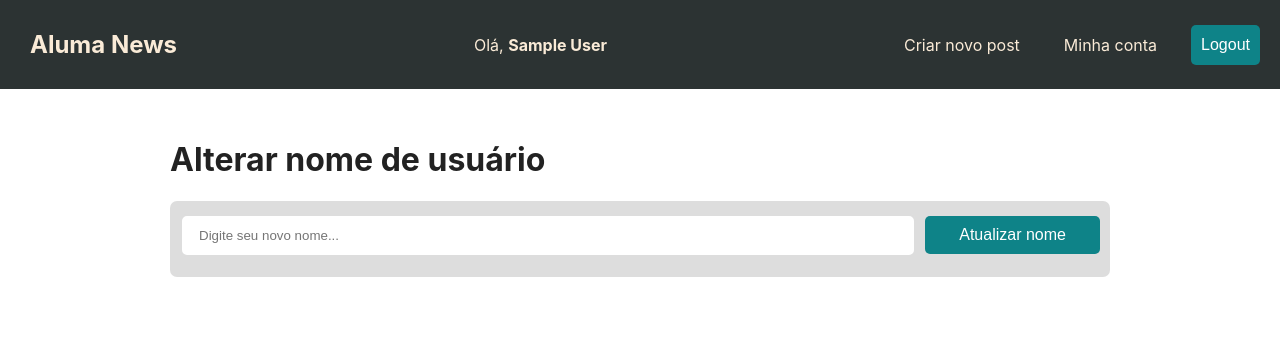
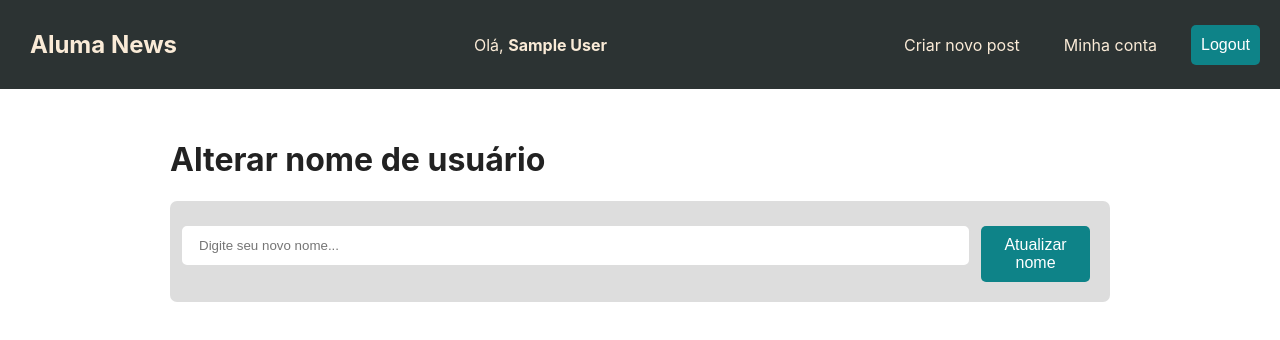
Before and after one commit to mateusslezinsky/projeto-prog-web, a React (Create React App) app: page /user in a window 1280 px wide. Shown: the top 340 px of the page. Built offline with nearby package versions, Linux system fonts and the light colour scheme; no server answers; the database is empty; sample sign-in values are in the browser's storage.

Commit message:
augusto
# fix comment button

```diff
--- a/src/App.css
+++ b/src/App.css
@@ -290,13 +290,14 @@ a svg {
 }
 
 .comment-section {
-  display: flex;
   align-items: baseline;
   justify-content: space-between;
   width: 100%;
   background-color: #ddd;
   padding: 10px;
   border-radius: 7px;
+  display: inline-flex;
+  flex-wrap: nowrap;
 }
 
 .comment {
@@ -305,11 +306,17 @@ a svg {
 }
 
 .comment-button {
-  width: 19%;
+  width: fit-content;
+  padding: 10px;
+}
+
+.comment-button button {
+  width: fit-content;
+  padding: 10px;
 }
 
 .comment-input {
-  width: 80%;
+  width: 100%;
 }
 
 .titulo{
```
